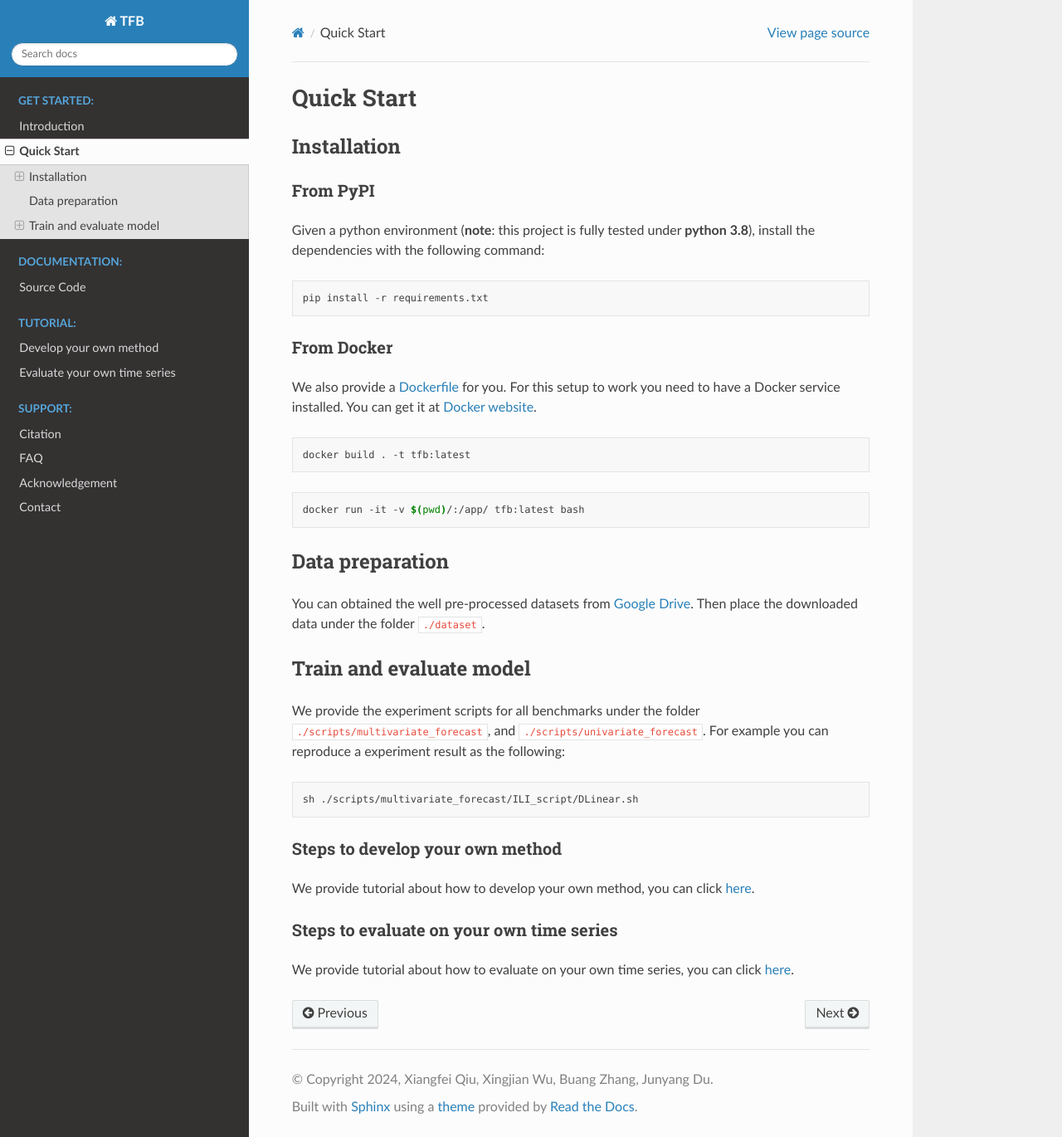
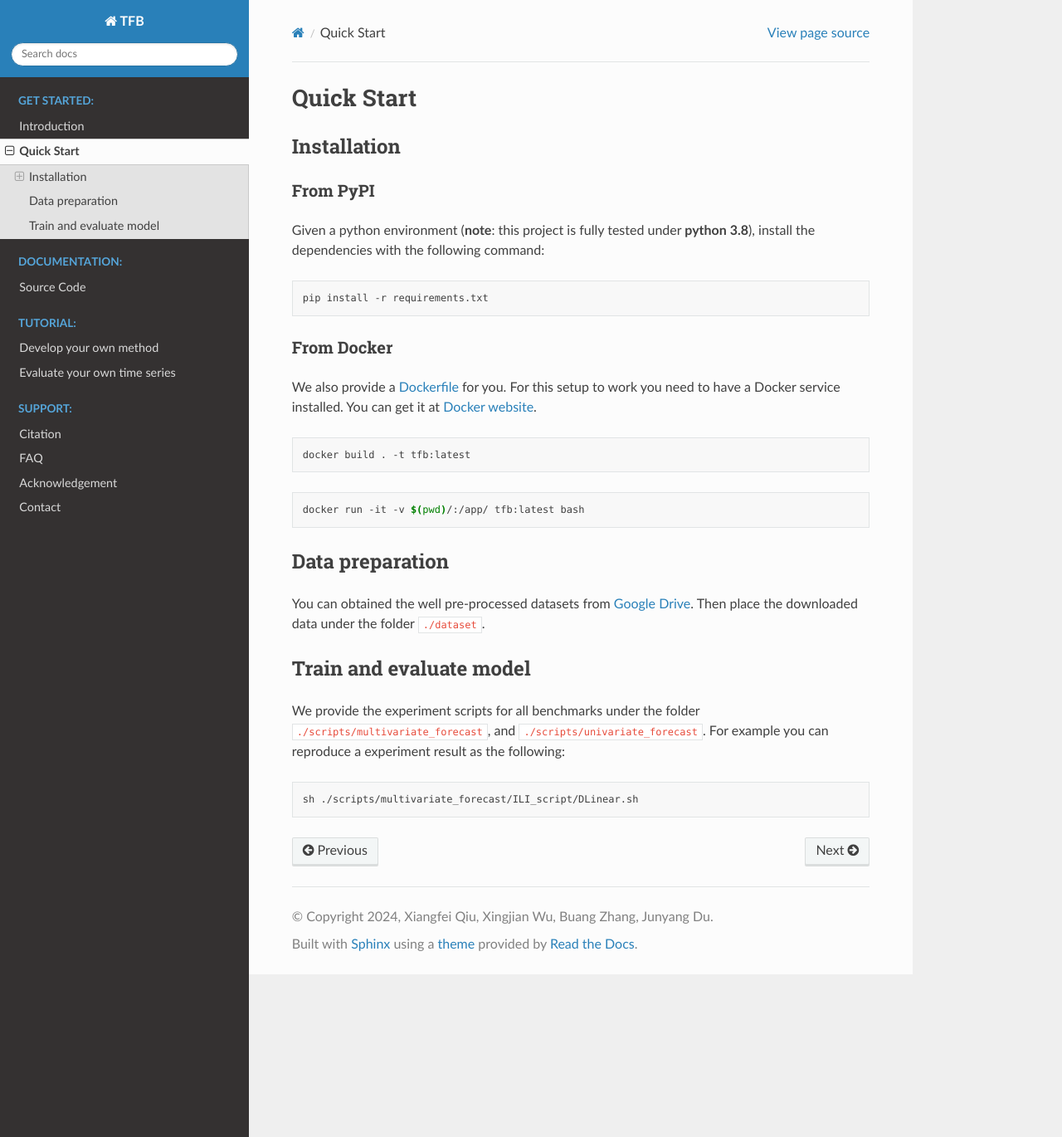
Before and after one commit to DevCrafterLZY/TFB_docs, a Sphinx documentation site: the page built from source/start/quickstart.rst, in a window 1280 px wide and 1370 px high. Shown: the whole window at 83% size. Built offline with Sphinx 7.4.7 and the Read the Docs theme 2.0.0, drawn with Linux system fonts in a browser that asks for light colours.

Commit message:
change quickstart.rst

```diff
--- a/source/start/quickstart.rst
+++ b/source/start/quickstart.rst
@@ -49,13 +49,3 @@ experiment result as the following:
 .. code:: shell
 
    sh ./scripts/multivariate_forecast/ILI_script/DLinear.sh
-
-Steps to develop your own method
-^^^^^^^^^^^^^^^^^^^^^^^^^^^^^^^^
-We provide tutorial about how to develop your own method, you
-can click :ref:`here <develop_own_method>`.
-
-Steps to evaluate on your own time series
-^^^^^^^^^^^^^^^^^^^^^^^^^^^^^^^^^^^^^^^^^
-We provide tutorial about how to evaluate on your own time series, you
-can click :ref:`here <evaluate_own_method>`.
```
